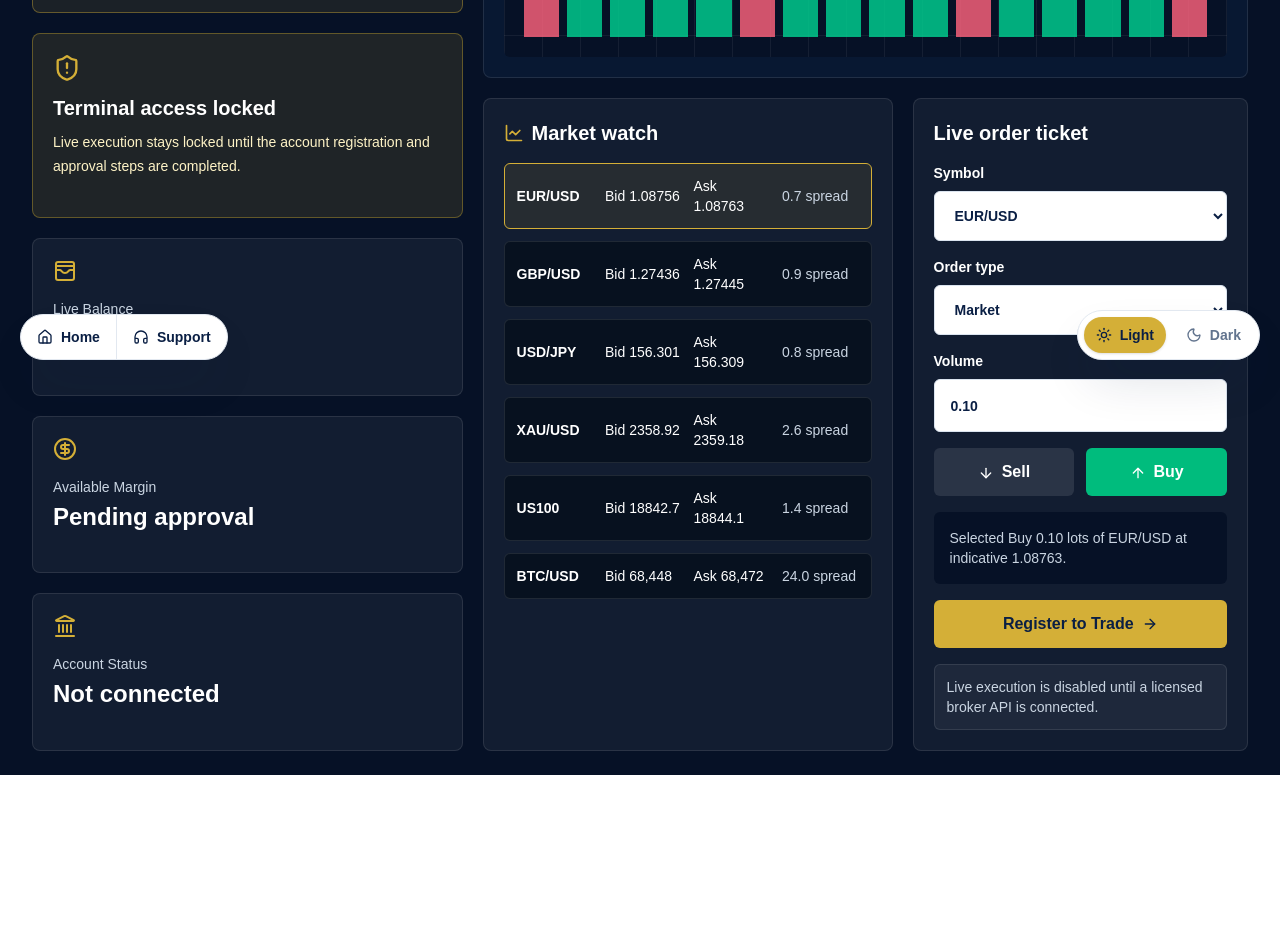
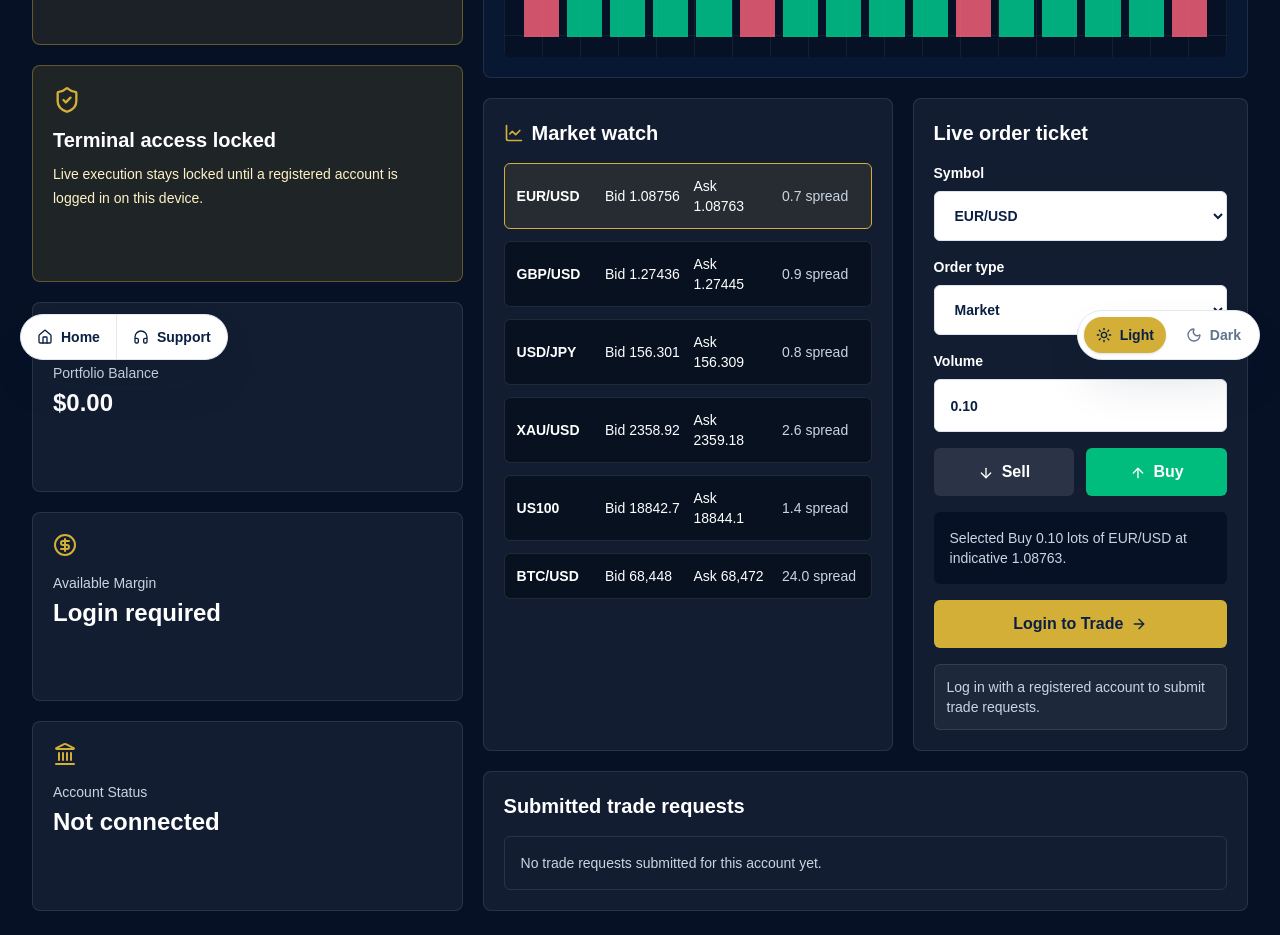
Before and after one commit to bigjosie6-cell/apexmarket, a Next.js app: page /trade in a window 1280 px wide. Shown: the part 420-1355 px from the top of the page. Before the commit the page ends 1195 px from the top, so only its background shows below. Built offline with nearby package versions, Linux system fonts and the light colour scheme.

Commit message:
Enable account trade requests

```diff
--- a/src/app/api/orders/route.ts
+++ b/src/app/api/orders/route.ts
@@ -1,4 +1,6 @@
 import { NextResponse } from "next/server";
+import { listApplications } from "@/lib/applications";
+import { listOrders, saveOrder } from "@/lib/orders";
 
 type OrderRequest = {
   symbol?: string;
@@ -6,7 +8,22 @@ type OrderRequest = {
   volume?: string;
   orderType?: "Market" | "Limit" | "Stop";
   accountNumber?: string;
+  indicativePrice?: string;
 };
+
+export const dynamic = "force-dynamic";
+
+export async function GET(request: Request) {
+  const accountNumber = new URL(request.url).searchParams.get("accountNumber");
+  return NextResponse.json({
+    ok: true,
+    orders: await listOrders(accountNumber),
+  }, {
+    headers: {
+      "Cache-Control": "no-store",
+    },
+  });
+}
 
 export async function POST(request: Request) {
   const body = (await request.json()) as OrderRequest;
@@ -16,26 +33,33 @@ export async function POST(request: Request) {
     return NextResponse.json({ ok: false, message: `Missing fields: ${missing.join(", ")}` }, { status: 400 });
   }
 
-  if (!process.env.BROKER_ORDER_API_URL || !process.env.BROKER_API_KEY) {
-    return NextResponse.json(
-      {
-        ok: false,
-        mode: "broker_not_connected",
-        message:
-          "Order captured for review, but live execution is disabled until a licensed broker API and execution agreement are configured.",
-        orderId: `ORD-${Date.now()}`,
-      },
-      { status: 202 },
-    );
+  const volume = Number(body.volume);
+  if (!Number.isFinite(volume) || volume <= 0) {
+    return NextResponse.json({ ok: false, message: "Enter a valid order volume." }, { status: 400 });
   }
 
-  return NextResponse.json(
-    {
-      ok: false,
-      mode: "integration_required",
-      message:
-        "Broker credentials are present, but this project needs the broker-specific adapter implemented before sending live market orders.",
-    },
-    { status: 501 },
-  );
+  const accountNumber = body.accountNumber?.trim().toUpperCase() ?? "";
+  const applications = await listApplications();
+  const application = applications.find((item) => item.accountNumber.toUpperCase() === accountNumber);
+
+  if (!application) {
+    return NextResponse.json({ ok: false, message: "Login with a registered account before submitting trade requests." }, { status: 403 });
+  }
+
+  const order = await saveOrder({
+    accountNumber,
+    email: application.email,
+    symbol: body.symbol ?? "",
+    side: body.side ?? "Buy",
+    volume,
+    orderType: body.orderType ?? "Market",
+    indicativePrice: body.indicativePrice ?? "",
+  });
+
+  return NextResponse.json({
+    ok: true,
+    mode: "trade_request_submitted",
+    message: "Trade request submitted to the Hutridge desk.",
+    order,
+  }, { status: 202 });
 }
--- a/src/app/trade/page.tsx
+++ b/src/app/trade/page.tsx
@@ -1,8 +1,8 @@
 "use client";
 
 import Link from "next/link";
-import { FormEvent, useState } from "react";
-import { ArrowDown, ArrowRight, ArrowUp, CircleDollarSign, Landmark, LineChart, ShieldAlert, UserPlus, WalletCards } from "lucide-react";
+import { FormEvent, useEffect, useState } from "react";
+import { ArrowDown, ArrowRight, ArrowUp, CircleDollarSign, Landmark, LineChart, ShieldCheck, UserPlus, WalletCards } from "lucide-react";
 
 const symbols = [
   ["EUR/USD", "1.08756", "1.08763", "0.7"],
@@ -13,17 +13,112 @@ const symbols = [
   ["BTC/USD", "68,448", "68,472", "24.0"],
 ];
 
+type ClientApplication = {
+  firstName: string;
+  lastName: string;
+  email: string;
+  accountNumber: string;
+  status: string;
+};
+
+type Holding = {
+  value: number;
+};
+
+type TradeOrder = {
+  orderId: string;
+  symbol: string;
+  side: "Buy" | "Sell";
+  volume: number;
+  orderType: string;
+  indicativePrice: string;
+  status: string;
+  createdAt: string;
+};
+
+function formatMoney(value: number) {
+  return new Intl.NumberFormat("en-US", { style: "currency", currency: "USD" }).format(value);
+}
+
 export default function TradePage() {
   const [symbol, setSymbol] = useState("EUR/USD");
   const [side, setSide] = useState<"Buy" | "Sell">("Buy");
   const [volume, setVolume] = useState("0.10");
   const [orderType, setOrderType] = useState<"Market" | "Limit" | "Stop">("Market");
-  const [status, setStatus] = useState("Live execution is disabled until a licensed broker API is connected.");
+  const [status, setStatus] = useState("Log in with a registered account to submit trade requests.");
+  const [application, setApplication] = useState<ClientApplication | null>(null);
+  const [portfolioValue, setPortfolioValue] = useState(0);
+  const [orders, setOrders] = useState<TradeOrder[]>([]);
+  const [submitting, setSubmitting] = useState(false);
   const selected = symbols.find(([name]) => name === symbol) ?? symbols[0];
+  const isLoggedIn = Boolean(application?.accountNumber);
+  const indicativePrice = side === "Buy" ? selected[2] : selected[1];
+
+  useEffect(() => {
+    const loadPortfolio = async (accountNumber: string) => {
+      try {
+        const response = await fetch(`/api/portfolio?accountNumber=${encodeURIComponent(accountNumber)}`, { cache: "no-store" });
+        const result = await response.json();
+        const holdings = (result.portfolio?.holdings ?? []) as Holding[];
+        setPortfolioValue(holdings.reduce((total, holding) => total + Number(holding.value || 0), 0));
+      } catch {
+        setPortfolioValue(0);
+      }
+    };
+
+    const loadOrders = async (accountNumber: string) => {
+      try {
+        const response = await fetch(`/api/orders?accountNumber=${encodeURIComponent(accountNumber)}`, { cache: "no-store" });
+        const result = await response.json();
+        setOrders(result.orders ?? []);
+      } catch {
+        setOrders([]);
+      }
+    };
+
+    queueMicrotask(() => {
+      const saved = window.localStorage.getItem("hutridge-application");
+      if (!saved) return;
+      const nextApplication = JSON.parse(saved) as ClientApplication;
+      setApplication(nextApplication);
+      setStatus(`Trading access ready for ${nextApplication.accountNumber}.`);
+      loadPortfolio(nextApplication.accountNumber);
+      loadOrders(nextApplication.accountNumber);
+    });
+  }, []);
 
   const submit = async (event: FormEvent<HTMLFormElement>) => {
     event.preventDefault();
-    setStatus("Registration is required before trade requests can be submitted.");
+    if (!application?.accountNumber) {
+      setStatus("Please log in or open an account before submitting trade requests.");
+      return;
+    }
+
+    setSubmitting(true);
+    setStatus("Submitting trade request...");
+    try {
+      const response = await fetch("/api/orders", {
+        method: "POST",
+        headers: { "Content-Type": "application/json" },
+        body: JSON.stringify({
+          accountNumber: application.accountNumber,
+          symbol,
+          side,
+          volume,
+          orderType,
+          indicativePrice,
+        }),
+      });
+      const result = await response.json();
+      setStatus(result.message ?? (response.ok ? "Trade request submitted." : "Trade request could not be submitted."));
+      if (response.ok) {
+        setOrders((current) => [result.order, ...current].filter(Boolean));
+      }
+    } catch {
+      setStatus("Trade request could not be submitted. Try again.");
+    } finally {
+      setSubmitting(false);
+    }
   };
 
   return (
@@ -35,6 +130,7 @@ export default function TradePage() {
             <span>Hutridge Financial Live Terminal</span>
           </Link>
           <div className="flex gap-3">
+            <Link href="/login" className="rounded-md border border-white/15 px-4 py-2 text-sm font-bold">Login</Link>
             <Link href="/cashier" className="rounded-md bg-gold px-4 py-2 text-sm font-bold text-navy">Deposit</Link>
             <Link href="/client-portal" className="rounded-md border border-white/15 px-4 py-2 text-sm font-bold">Client Area</Link>
           </div>
@@ -43,29 +139,35 @@ export default function TradePage() {
 
       <section className="mx-auto grid max-w-7xl gap-5 px-4 py-6 lg:grid-cols-[0.72fr_1.28fr] lg:px-8">
         <aside className="grid gap-5">
-          <article className="rounded-lg border border-gold/40 bg-gold/10 p-5">
-            <UserPlus className="size-7 text-gold" />
-            <h1 className="mt-3 text-2xl font-bold">Register before trading</h1>
+          <article className={`rounded-lg border p-5 ${isLoggedIn ? "border-emerald-300/30 bg-emerald-400/10" : "border-gold/40 bg-gold/10"}`}>
+            {isLoggedIn ? <ShieldCheck className="size-7 text-emerald-300" /> : <UserPlus className="size-7 text-gold" />}
+            <h1 className="mt-3 text-2xl font-bold">{isLoggedIn ? "Trading access active" : "Register before trading"}</h1>
             <p className="mt-2 text-sm leading-6 text-amber-100">
-              Create an Hutridge Financial account first so your profile, country, contact details, account type, and verification status are ready before terminal access.
+              {isLoggedIn
+                ? `${application?.firstName ?? "Client"} ${application?.lastName ?? ""} is connected under ${application?.accountNumber}. Trade requests will be recorded to this account.`
+                : "Create an Hutridge Financial account first so your profile, country, contact details, account type, and verification status are ready before terminal access."}
             </p>
-            <Link href="/open-account" className="mt-5 inline-flex w-full items-center justify-center gap-2 rounded-md bg-gold px-4 py-3 text-sm font-bold text-navy">
-              Open Trading Account <ArrowRight className="size-4" />
-            </Link>
+            {!isLoggedIn ? (
+              <Link href="/open-account" className="mt-5 inline-flex w-full items-center justify-center gap-2 rounded-md bg-gold px-4 py-3 text-sm font-bold text-navy">
+                Open Trading Account <ArrowRight className="size-4" />
+              </Link>
+            ) : null}
             <Link href="/demo-account" className="mt-3 inline-flex w-full items-center justify-center rounded-md border border-white/15 px-4 py-3 text-sm font-bold">
               Try Demo Account
             </Link>
           </article>
           <article className="rounded-lg border border-amber-300/30 bg-amber-300/10 p-5">
-            <ShieldAlert className="size-7 text-gold" />
-            <h2 className="mt-3 text-xl font-bold">Terminal access locked</h2>
+            <ShieldCheck className="size-7 text-gold" />
+            <h2 className="mt-3 text-xl font-bold">{isLoggedIn ? "Trade request mode" : "Terminal access locked"}</h2>
             <p className="mt-2 text-sm leading-6 text-amber-100">
-              Live execution stays locked until the account registration and approval steps are completed.
+              {isLoggedIn
+                ? "Orders are submitted as account trade requests for desk review. No external broker execution is connected."
+                : "Live execution stays locked until a registered account is logged in on this device."}
             </p>
           </article>
-          <Metric icon={WalletCards} label="Live Balance" value="$0.00" />
-          <Metric icon={CircleDollarSign} label="Available Margin" value="Pending approval" />
-          <Metric icon={Landmark} label="Account Status" value="Not connected" />
+          <Metric icon={WalletCards} label="Portfolio Balance" value={formatMoney(portfolioValue)} />
+          <Metric icon={CircleDollarSign} label="Available Margin" value={isLoggedIn ? formatMoney(portfolioValue) : "Login required"} />
+          <Metric icon={Landmark} label="Account Status" value={isLoggedIn ? application?.status ?? "Verified" : "Not connected"} />
         </aside>
 
         <div className="grid gap-5">
@@ -75,7 +177,9 @@ export default function TradePage() {
                 <p className="section-kicker">Live terminal</p>
                 <h2 className="text-2xl font-bold">{symbol} price board</h2>
               </div>
-              <span className="rounded-full bg-amber-300/15 px-3 py-1 text-sm font-semibold text-amber-200">Execution locked</span>
+              <span className={`rounded-full px-3 py-1 text-sm font-semibold ${isLoggedIn ? "bg-emerald-400/15 text-emerald-200" : "bg-amber-300/15 text-amber-200"}`}>
+                {isLoggedIn ? "Client connected" : "Login required"}
+              </span>
             </div>
             <div className="relative mt-5 h-72 overflow-hidden rounded-md bg-[#061126] p-5">
               <div className="absolute inset-0 bg-[linear-gradient(rgba(255,255,255,.06)_1px,transparent_1px),linear-gradient(90deg,rgba(255,255,255,.06)_1px,transparent_1px)] bg-[size:38px_38px]" />
@@ -138,11 +242,35 @@ export default function TradePage() {
               <div className="mt-4 rounded-md bg-[#061126] p-4 text-sm text-slate-300">
                 Selected {side} {volume} lots of {symbol} at indicative {side === "Buy" ? selected[2] : selected[1]}.
               </div>
-              <Link href="/open-account" className="mt-4 inline-flex w-full items-center justify-center gap-2 rounded-md bg-gold px-5 py-3 font-bold text-navy">
-                Register to Trade <ArrowRight className="size-4" />
-              </Link>
+              {isLoggedIn ? (
+                <button disabled={submitting} className="mt-4 inline-flex w-full items-center justify-center gap-2 rounded-md bg-gold px-5 py-3 font-bold text-navy disabled:cursor-not-allowed disabled:opacity-60">
+                  {submitting ? "Submitting..." : "Submit Trade Request"} <ArrowRight className="size-4" />
+                </button>
+              ) : (
+                <Link href="/login" className="mt-4 inline-flex w-full items-center justify-center gap-2 rounded-md bg-gold px-5 py-3 font-bold text-navy">
+                  Login to Trade <ArrowRight className="size-4" />
+                </Link>
+              )}
               <p className="mt-4 rounded-md border border-white/10 bg-white/5 p-3 text-sm text-slate-300">{status}</p>
             </form>
+          </section>
+
+          <section className="rounded-lg border border-white/10 bg-white/5 p-5">
+            <h2 className="text-xl font-bold">Submitted trade requests</h2>
+            <div className="mt-4 overflow-hidden rounded-md border border-white/10">
+              {orders.length ? orders.map((order) => (
+                <div key={order.orderId} className="grid gap-3 border-b border-white/10 p-4 text-sm last:border-b-0 md:grid-cols-6 md:items-center">
+                  <strong>{order.orderId}</strong>
+                  <span>{order.side} {order.symbol}</span>
+                  <span>{order.volume} lots</span>
+                  <span>{order.orderType}</span>
+                  <span>{order.indicativePrice}</span>
+                  <span className="rounded-full bg-emerald-400/15 px-3 py-1 text-center text-xs font-bold text-emerald-200">{order.status}</span>
+                </div>
+              )) : (
+                <p className="p-4 text-sm text-slate-300">No trade requests submitted for this account yet.</p>
+              )}
+            </div>
           </section>
         </div>
       </section>
--- /dev/null
+++ b/src/lib/orders.ts
@@ -0,0 +1,34 @@
+import { readStore, writeStore } from "@/lib/file-store";
+
+export type TradeOrder = {
+  orderId: string;
+  accountNumber: string;
+  email: string;
+  symbol: string;
+  side: "Buy" | "Sell";
+  volume: number;
+  orderType: "Market" | "Limit" | "Stop";
+  indicativePrice: string;
+  status: "Submitted";
+  createdAt: string;
+};
+
+const fileName = "trade-orders.json";
+
+export async function listOrders(accountNumber?: string | null) {
+  const orders = await readStore<TradeOrder[]>(fileName, []);
+  const normalizedAccount = accountNumber?.trim().toUpperCase();
+  return normalizedAccount ? orders.filter((order) => order.accountNumber.toUpperCase() === normalizedAccount) : orders;
+}
+
+export async function saveOrder(order: Omit<TradeOrder, "orderId" | "status" | "createdAt">) {
+  const orders = await listOrders();
+  const nextOrder: TradeOrder = {
+    ...order,
+    orderId: `ORD-${Date.now().toString().slice(-8)}`,
+    status: "Submitted",
+    createdAt: new Date().toISOString(),
+  };
+  await writeStore(fileName, [nextOrder, ...orders].slice(0, 1000));
+  return nextOrder;
+}
```
